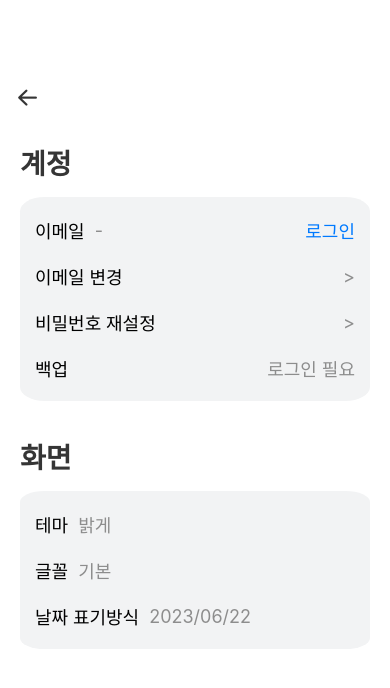
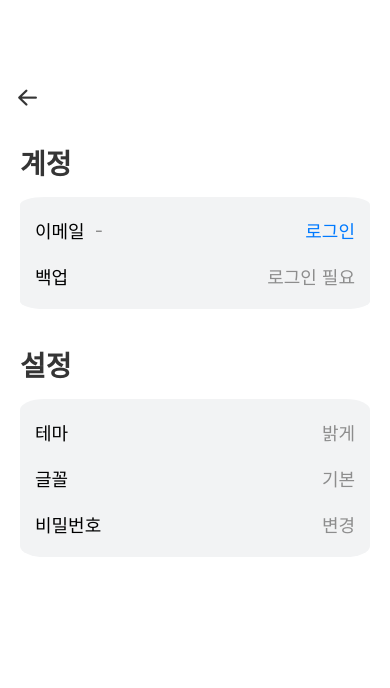
Before and after one commit to she0108/DaechoongMemo, a React Native app: screen /MenuScreen in a window 390 px wide. Shown: the top 688 px of the page. Built offline with nearby package versions, Linux system fonts and the light colour scheme; no server answers.

Commit message:
:sparkles: Menu 항목 수정

```diff
--- a/screens/MenuScreen.js
+++ b/screens/MenuScreen.js
@@ -83,6 +83,12 @@ const MenuScreen = ({ navigation }) => {
     }
   }
 
+  const handleChangePin = async () => {
+    const PIN = await AsyncStorage.getItem('@PIN');
+    if (PIN == null) navigation.navigate('PINScreen2');
+    else navigation.navigate('PINScreen1', { pin: PIN });
+  }
+
 
   return (
     <Container>
@@ -102,7 +108,7 @@ const MenuScreen = ({ navigation }) => {
             <MenuTextSub c={user ? color.red : color.blue}>{user ? "로그아웃" : "로그인"}</MenuTextSub>
           </MenuTextTouchable>
         </MenuLine>
-        <MenuLine>
+        {/* <MenuLine>
           <MenuTextMain>이메일 변경</MenuTextMain>
           <MenuTextTouchable>
             <MenuTextSub c={color.darkgrey}>{">"}</MenuTextSub>
@@ -113,7 +119,7 @@ const MenuScreen = ({ navigation }) => {
           <MenuTextTouchable>
             <MenuTextSub c={color.darkgrey}>{">"}</MenuTextSub>
           </MenuTextTouchable>
-        </MenuLine>
+        </MenuLine> */}
         <MenuLine>
           <MenuTextMain>백업</MenuTextMain>
           <MenuTextTouchable onPress={handleBackup}>
@@ -124,19 +130,25 @@ const MenuScreen = ({ navigation }) => {
       </MenuSection>
 
       <MenuSection>
-        <MenuName>화면</MenuName>
+        <MenuName>설정</MenuName>
         <MenuBox>
         <MenuLine>
           <MenuTextMain>테마</MenuTextMain>
-          <MenuTextSub c={color.darkgrey}>밝게</MenuTextSub>
+          <MenuTextTouchable>
+            <MenuTextSub c={color.darkgrey}>밝게</MenuTextSub>
+          </MenuTextTouchable>
         </MenuLine>
         <MenuLine>
           <MenuTextMain>글꼴</MenuTextMain>
-          <MenuTextSub c={color.darkgrey}>기본</MenuTextSub>
+          <MenuTextTouchable>
+            <MenuTextSub c={color.darkgrey}>기본</MenuTextSub>
+          </MenuTextTouchable>
         </MenuLine>
         <MenuLine>
-          <MenuTextMain>날짜 표기방식</MenuTextMain>
-          <MenuTextSub c={color.darkgrey}>2023/06/22</MenuTextSub>
+          <MenuTextMain>비밀번호</MenuTextMain>
+          <MenuTextTouchable onPress={handleChangePin}>
+            <MenuTextSub c={color.darkgrey}>변경</MenuTextSub>
+          </MenuTextTouchable>
         </MenuLine>
         </MenuBox>
       </MenuSection>
```
